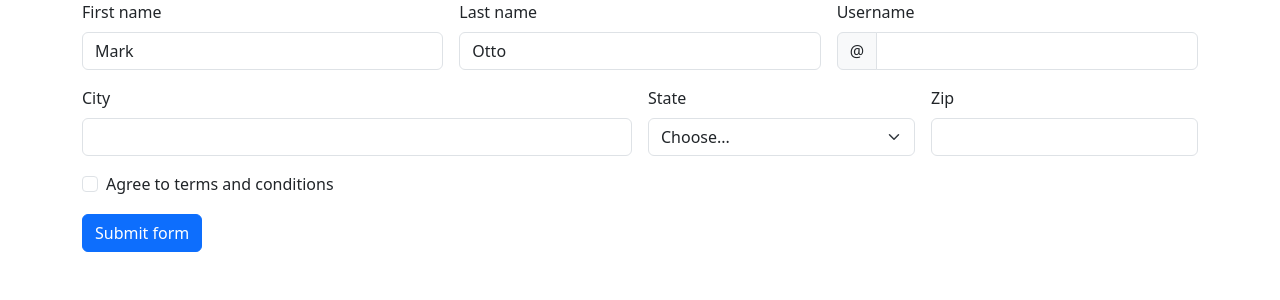
After one commit to IvanMusila/api_e, a PHP site: page /home.html in a window 1280 px wide. The commit adds this page. Shown: the top 300 px of the page. Run offline with PHP 8.4, Linux system fonts and the light colour scheme.

Commit message:
function for input validation

```diff
--- /dev/null
+++ b/home.html
@@ -0,0 +1,77 @@
+<!DOCTYPE html>
+<html lang="en">
+<head>
+    <meta charset="UTF-8">
+    <meta name="viewport" content="width=device-width, initial-scale=1.0">
+    <link rel="stylesheet" href="css/bootstrap.min.css">
+    <title>Document</title>
+</head>
+<body>
+    <div class="container">
+        <form class="row g-3 needs-validation" novalidate>
+            <div class="col-md-4">
+              <label for="validationCustom01" class="form-label">First name</label>
+              <input type="text" class="form-control" id="validationCustom01" value="Mark" required>
+              <div class="valid-feedback">
+                Looks good!
+              </div>
+            </div>
+            <div class="col-md-4">
+              <label for="validationCustom02" class="form-label">Last name</label>
+              <input type="text" class="form-control" id="validationCustom02" value="Otto" required>
+              <div class="valid-feedback">
+                Looks good!
+              </div>
+            </div>
+            <div class="col-md-4">
+              <label for="validationCustomUsername" class="form-label">Username</label>
+              <div class="input-group has-validation">
+                <span class="input-group-text" id="inputGroupPrepend">@</span>
+                <input type="text" class="form-control" id="validationCustomUsername" aria-describedby="inputGroupPrepend" required>
+                <div class="invalid-feedback">
+                  Please choose a username.
+                </div>
+              </div>
+            </div>
+            <div class="col-md-6">
+              <label for="validationCustom03" class="form-label">City</label>
+              <input type="text" class="form-control" id="validationCustom03" required>
+              <div class="invalid-feedback">
+                Please provide a valid city.
+              </div>
+            </div>
+            <div class="col-md-3">
+              <label for="validationCustom04" class="form-label">State</label>
+              <select class="form-select" id="validationCustom04" required>
+                <option selected disabled value="">Choose...</option>
+                <option>...</option>
+              </select>
+              <div class="invalid-feedback">
+                Please select a valid state.
+              </div>
+            </div>
+            <div class="col-md-3">
+              <label for="validationCustom05" class="form-label">Zip</label>
+              <input type="text" class="form-control" id="validationCustom05" required>
+              <div class="invalid-feedback">
+                Please provide a valid zip.
+              </div>
+            </div>
+            <div class="col-12">
+              <div class="form-check">
+                <input class="form-check-input" type="checkbox" value="" id="invalidCheck" required>
+                <label class="form-check-label" for="invalidCheck">
+                  Agree to terms and conditions
+                </label>
+                <div class="invalid-feedback">
+                  You must agree before submitting.
+                </div>
+              </div>
+            </div>
+            <div class="col-12">
+              <button class="btn btn-primary" type="submit">Submit form</button>
+            </div>
+          </form>
+    </div>
+</body>
+</html>
--- a/load.php
+++ b/load.php
@@ -1,4 +1,5 @@
 <?php
+session_start();
 require "includes/constants.php";
 require "includes/dbConnection.php";
 function ClassAutoload($Classname){
@@ -30,4 +31,4 @@ $Objforms = new forms();
 $conn = new dbConnection(DBTYPE, HOSTNAME, DBPORT, HOSTUSER, HOSTPASS, DBNAME);
 // Creating process intances
    $ObjAuth = new auth();
-   $ObjAuth->signup($conn);
+   $ObjAuth->signup($conn, $ObjGlob);
```
Also changed, not shown: css/contentsStyle.css (added, +14 -0 lines), forms/signup.php (deleted, +0 -7 lines), processes/auth.php (+20 -8 lines).
